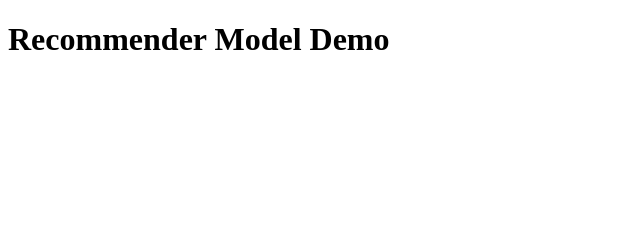
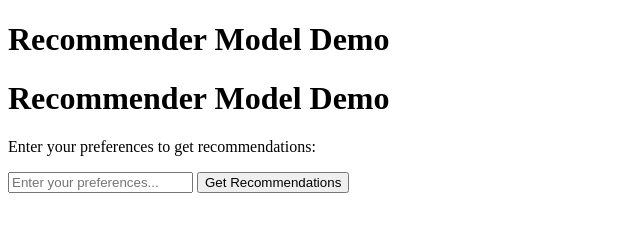
Before and after one commit to cordz-del/huggingface-model2-recommender, a plain HTML site: page web_demo/index.html in a window 1280 px wide. Shown: the whole page, without its empty margins (0-640 px from the left). Drawn offline with Linux system fonts and the light colour scheme.

Commit message:
Update index.html

```diff
--- a/web_demo/index.html
+++ b/web_demo/index.html
@@ -9,7 +9,13 @@
 <body>
     <h1>Recommender Model Demo</h1>
     <div id="app">
-        <!-- Interface elements will go here -->
+    <div class="container">
+    <h1>Recommender Model Demo</h1>
+    <p>Enter your preferences to get recommendations:</p>
+    <input type="text" id="userInput" placeholder="Enter your preferences..." />
+    <button id="submitBtn">Get Recommendations</button>
+    <div id="output"></div>
+</div>    <!-- Interface elements will go here -->
     </div>
     <script src="script.js"></script>
 </body>
```
